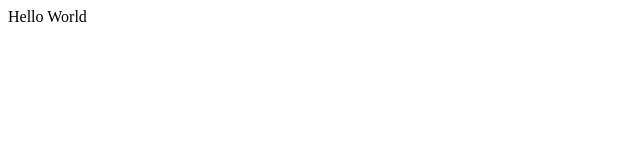
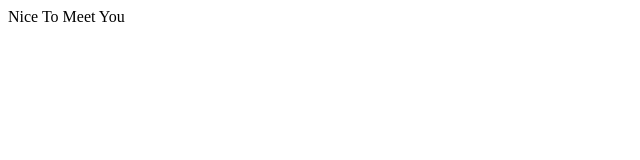
Before and after one commit to ahmadandri/karangkulon, a plain HTML site: page index.html in a window 1280 px wide. Shown: the full height of the page, 0-640 px from the left. Drawn offline with Linux system fonts and the light colour scheme.

Commit message:
Modified index

```diff
--- a/index.html
+++ b/index.html
@@ -3,6 +3,6 @@
 
     </head>
     <body>
-        Hello World
+       Nice To Meet You
     </body>
 </html>
```
